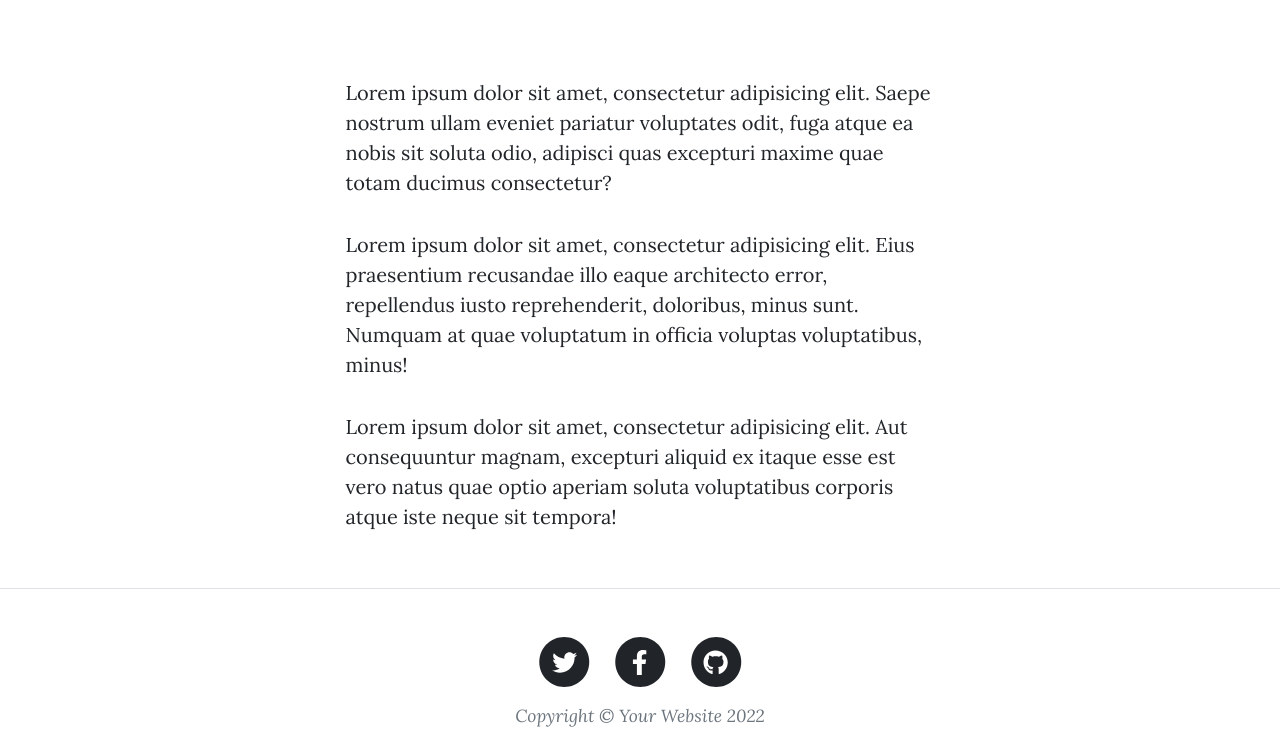
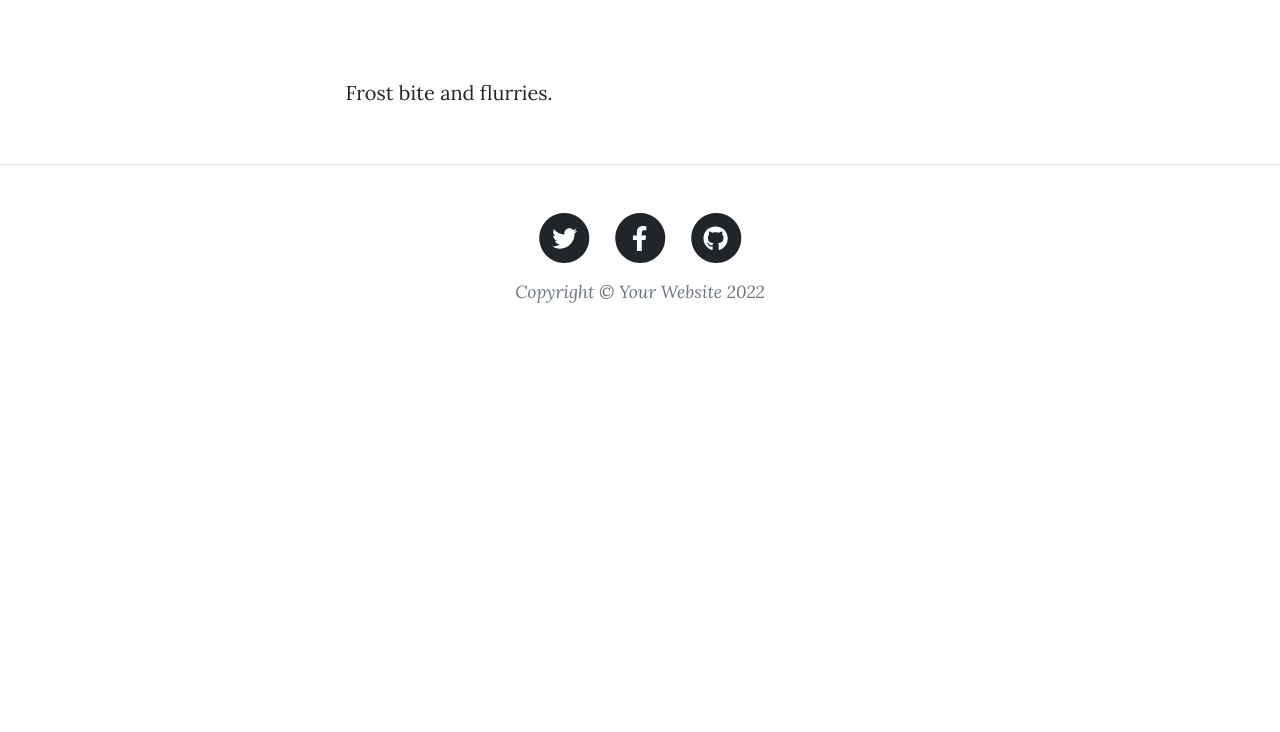
Before and after one commit to katelthomas123/Info-Systems-201, a plain HTML site: page Winter Post.html in a window 1280 px wide. Shown: the part 534-1266 px from the top of the page. After the commit the page ends 888 px from the top, so only its background shows below. Drawn offline with nearby package versions, Linux system fonts and the light colour scheme.

Commit message:
Add files via upload

```diff
--- a/Winter Post.html
+++ b/Winter Post.html
@@ -88,9 +88,9 @@
             <div class="container px-4 px-lg-5">
                 <div class="row gx-4 gx-lg-5 justify-content-center">
                     <div class="col-md-10 col-lg-8 col-xl-7">
-                        <p>Lorem ipsum dolor sit amet, consectetur adipisicing elit. Saepe nostrum ullam eveniet pariatur voluptates odit, fuga atque ea nobis sit soluta odio, adipisci quas excepturi maxime quae totam ducimus consectetur?</p>
-                        <p>Lorem ipsum dolor sit amet, consectetur adipisicing elit. Eius praesentium recusandae illo eaque architecto error, repellendus iusto reprehenderit, doloribus, minus sunt. Numquam at quae voluptatum in officia voluptas voluptatibus, minus!</p>
-                        <p>Lorem ipsum dolor sit amet, consectetur adipisicing elit. Aut consequuntur magnam, excepturi aliquid ex itaque esse est vero natus quae optio aperiam soluta voluptatibus corporis atque iste neque sit tempora!</p>
+                        <p>Frost bite and flurries.</p>
+                        <!--<p>Lorem ipsum dolor sit amet, consectetur adipisicing elit. Eius praesentium recusandae illo eaque architecto error, repellendus iusto reprehenderit, doloribus, minus sunt. Numquam at quae voluptatum in officia voluptas voluptatibus, minus!</p>
+                        <p>Lorem ipsum dolor sit amet, consectetur adipisicing elit. Aut consequuntur magnam, excepturi aliquid ex itaque esse est vero natus quae optio aperiam soluta voluptatibus corporis atque iste neque sit tempora!</p>-->
                     </div>
                 </div>
             </div>
```
